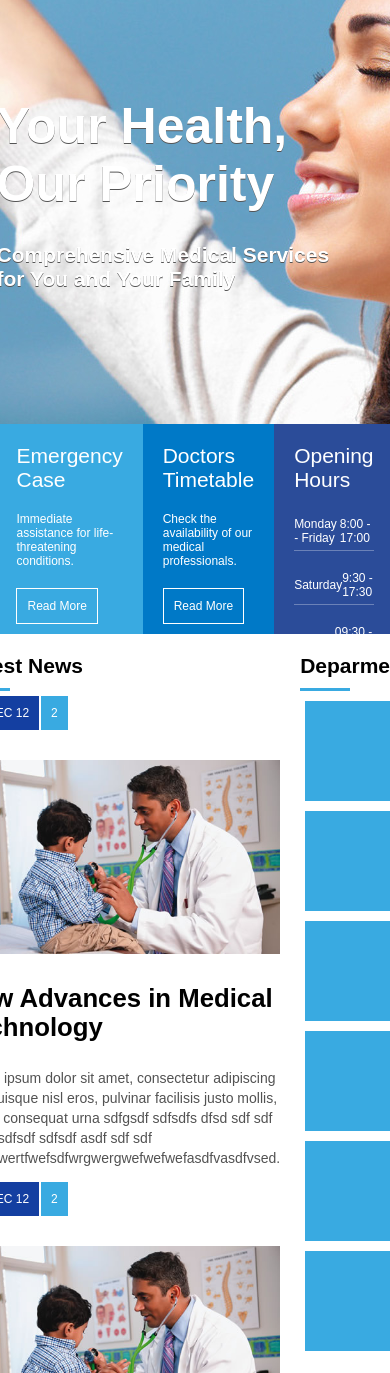
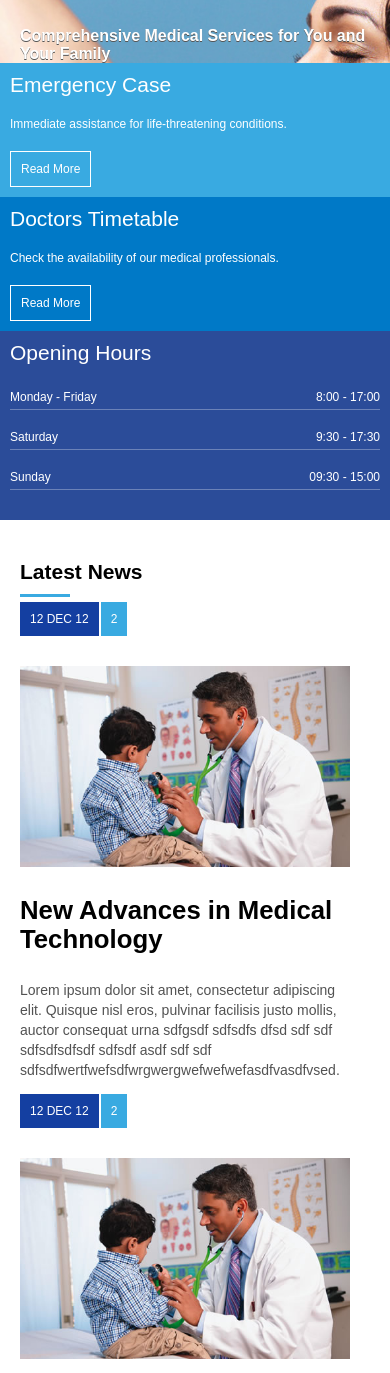
Before and after one commit to omagnoveras/MediCenter, a plain HTML site: page index.html in a window 390 px wide. Shown: the part 156-1529 px from the top of the page. Drawn offline with Linux system fonts and the light colour scheme.

Commit message:
Iniciada Programação Responsiva

```diff
--- a/assets/css/template.css
+++ b/assets/css/template.css
@@ -430,3 +430,56 @@ footer .fm_3{
     text-decoration: none;
     color: #ffffff;
 }
+
+@media (max-width:600px){
+    #banner{
+        height: auto;
+    }
+
+    .banner-headline{
+        padding-left: 20px;
+    }
+
+    .banner-headline h1{
+        font-size: 29px;
+    }
+
+    .banner-headline h2{
+        font-size: 16px;
+    }
+
+    .banner-options{
+        flex-direction: column;
+        height: auto;
+    }
+
+    .banner-1, .banner-2, .banner-3{
+        padding: 10px;
+    }
+
+    .container{
+        flex-direction: column;
+    }
+
+    .container section,
+    .container aside{
+        padding: 20px;
+    }
+
+    .footer-menu{
+        flex-direction: column;
+    }
+
+    .footer-area{
+        flex-direction: column;
+        padding: 20px;
+    }
+
+    .footer-copyright{
+        margin-left: 20px;
+    }
+
+    header .container{
+        flex-direction: row;
+    }
+}
```
